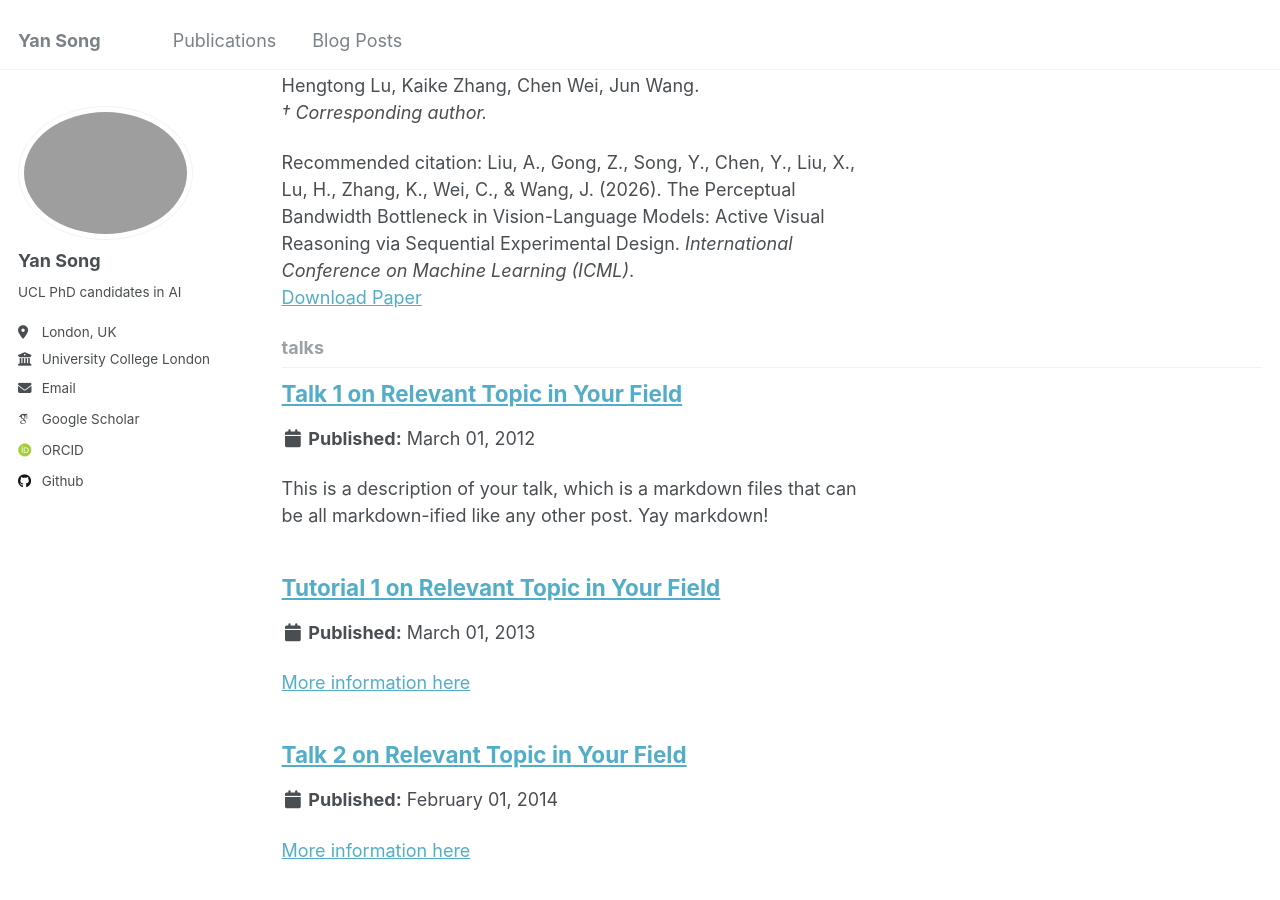
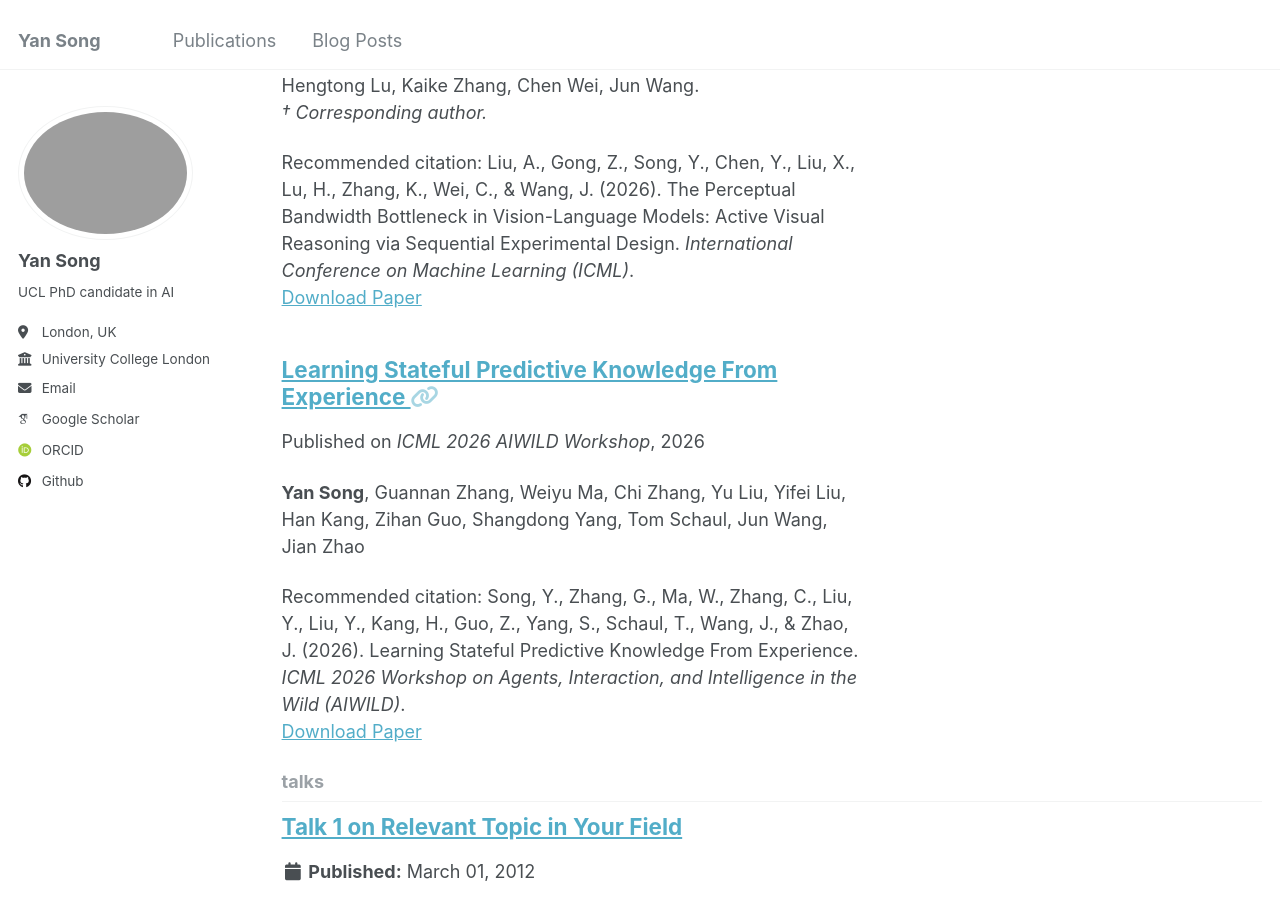
Before and after one commit to YanSong97/YanSong97.github.io, a Jekyll site: the page built from _pages/collection-archive.html, in a window 1280 px wide and 900 px high, scrolled down 6607 px. Built offline with Jekyll 4.4.1, drawn with Linux system fonts in a browser that asks for light colours; some web fonts are replaced.

Commit message:
add paper

```diff
--- a/_config.yml
+++ b/_config.yml
@@ -11,7 +11,7 @@ locale                   : "en-US"
 title                    : "Yan Song"
 title_separator          : "-"
 name                     : &name "Yan Song"
-description              : &description "personal description"
+description              : &description "Yan Song's academic homepage: reinforcement learning, multi-agent systems, and large language models."
 url                      : https://yansong97.github.io # the base hostname & protocol for your site e.g. "https://mmistakes.github.io"
 baseurl                  : "" # the subpath of your site, e.g. "/blog"
 repository               : "YanSong97/YanSong97.github.io"
@@ -24,7 +24,7 @@ author:
   avatar           : "profile.png"
   name             : "Yan Song"
   pronouns         : # example: "she/her"
-  bio              : "UCL PhD candidates in AI"
+  bio              : "UCL PhD candidate in AI"
   location         : "London, UK"
   employer         : "University College London"
   uri              : # URL
--- a/_includes/base_path
+++ b/_includes/base_path
@@ -1,5 +1,9 @@
-{% if site.url %}
+{% if jekyll.environment == "production" and site.url %}
   {% assign base_path = site.url | append: site.baseurl %}
+{% elsif site.baseurl %}
+  {% assign base_path = site.baseurl %}
+{% elsif site.github.url %}
+  {% assign base_path = site.github.url %}
 {% else %}
-  {% assign base_path = site.github.url %}
+  {% assign base_path = "" %}
 {% endif %}
--- /dev/null
+++ b/_publications/2026-07-01-ICML-AIWILD.md
@@ -0,0 +1,15 @@
+---
+title: "Learning Stateful Predictive Knowledge From Experience"
+collection: publications
+category: conferences
+permalink: Learning-Stateful-Predictive-Knowledge
+excerpt: '**Yan Song**, Guannan Zhang, Weiyu Ma, Chi Zhang, Yu Liu, Yifei Liu, Han Kang, Zihan Guo, Shangdong Yang, Tom Schaul, Jun Wang, Jian Zhao'
+date: 2026-07-01
+venue: 'ICML 2026 AIWILD Workshop'
+paperurl: 'https://openreview.net/pdf?id=TvWb3pcWEo'
+link: 'https://openreview.net/forum?id=TvWb3pcWEo'
+citation: 'Song, Y., Zhang, G., Ma, W., Zhang, C., Liu, Y., Liu, Y., Kang, H., Guo, Z., Yang, S., Schaul, T., Wang, J., & Zhao, J. (2026). Learning Stateful Predictive Knowledge From Experience. <i>ICML 2026 Workshop on Agents, Interaction, and Intelligence in the Wild (AIWILD)</i>.'
+prefix: "Published on"
+---
+
+Predictive knowledge is central to reinforcement learning agents that must reason about temporally extended experience rather than isolated observations. This work proposes a general framework for learning stateful predictive knowledge from experience, enabling agents to build and update internal predictive state representations that support downstream decision making in sequential environments.
```
Also changed, not shown: _pages/about.md (+2 -0 lines).
